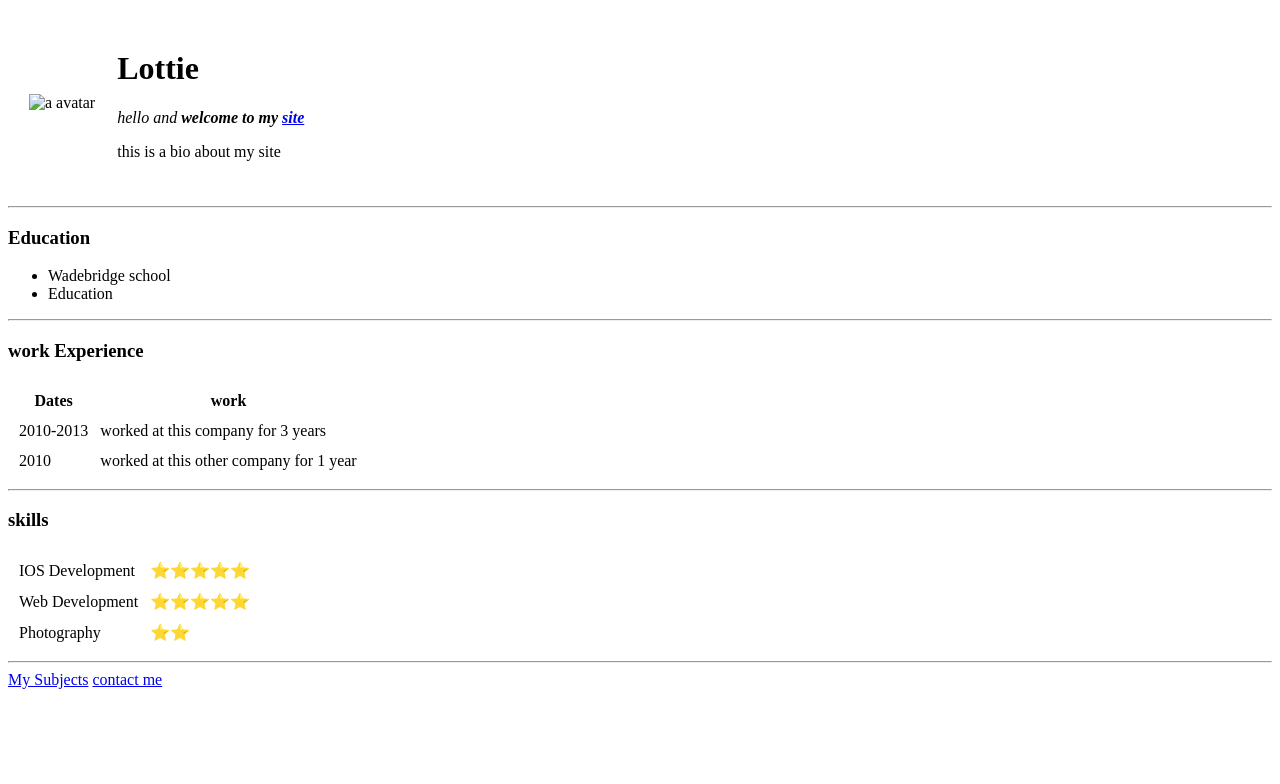
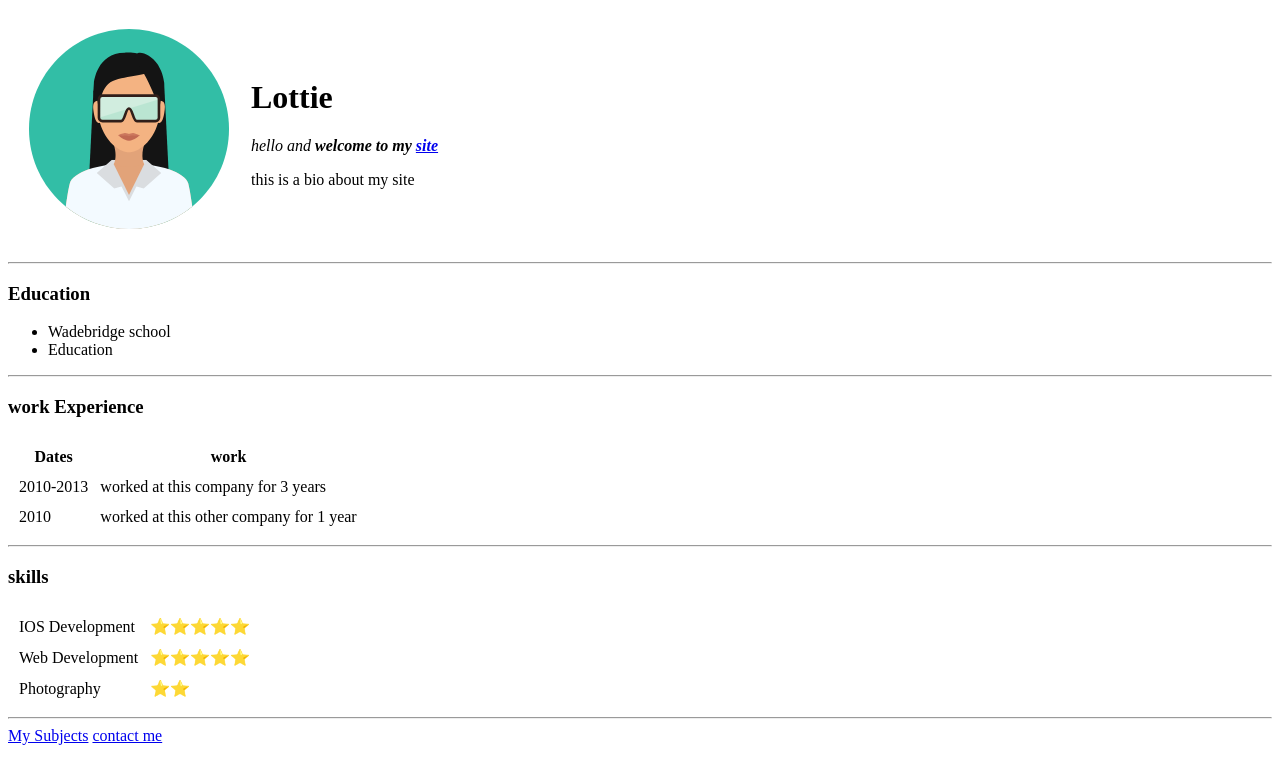
Before and after one commit to LWimbridge/cv, a plain HTML site: page index.html in a window 1280 px wide. Drawn offline with Linux system fonts and the light colour scheme.

Commit message:
change index.html to point to local image

```diff
--- a/index.html
+++ b/index.html
@@ -9,7 +9,7 @@
 <body>
 <table cellspacing="20">
   <tr>
-    <td><img src="images/avatar.svg" width="200" height="200" alt="a avatar"/></td>
+    <td><img src="avatar.svg" width="200" height="200" alt="a avatar"/></td>
     <td><h1> Lottie</h1>
     <p><em>hello and <strong>welcome to my <a href="https://www.google.com/">site</a></strong></em></p>
     <p>this is a bio about my site</p></td>
```
